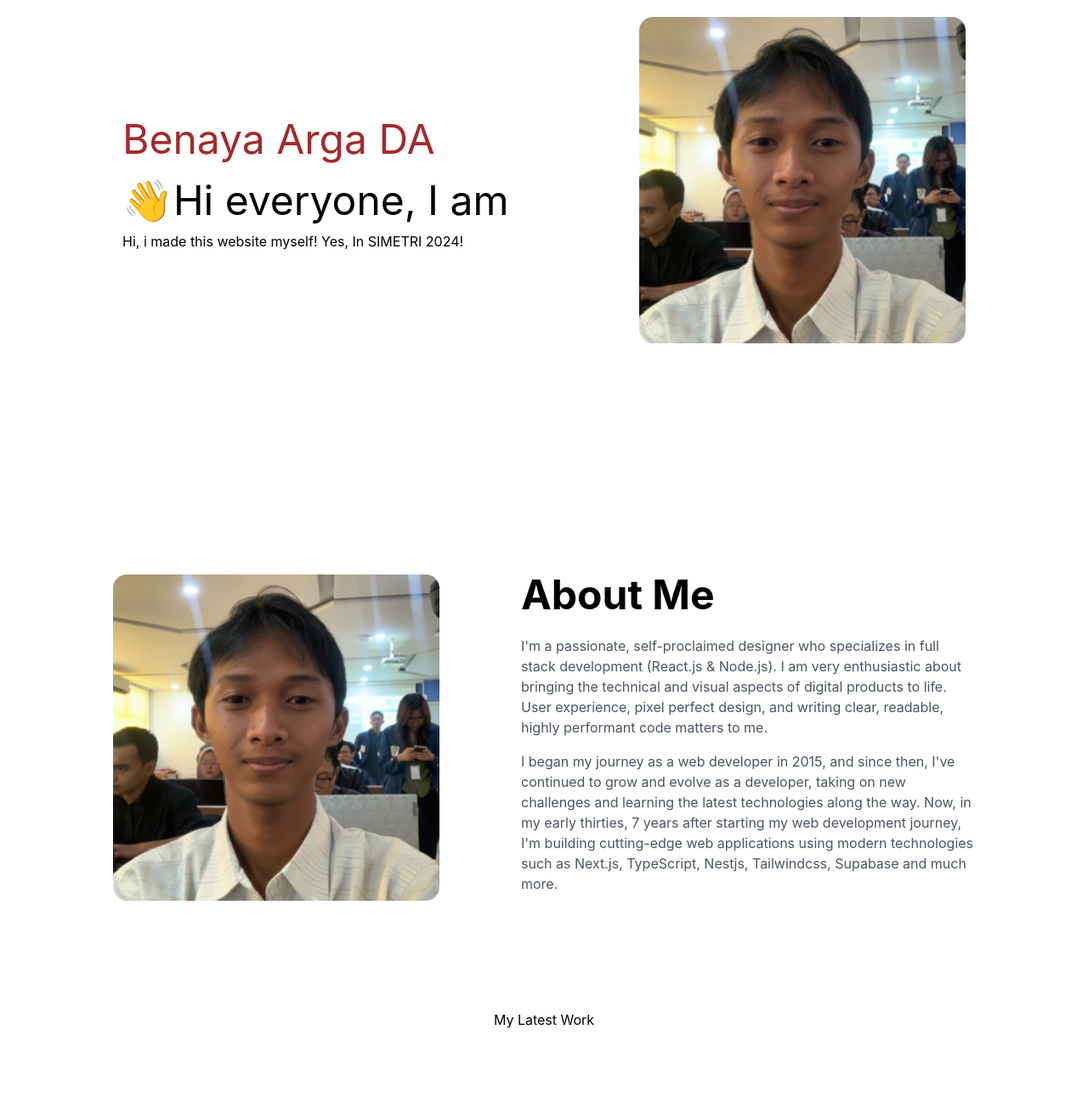
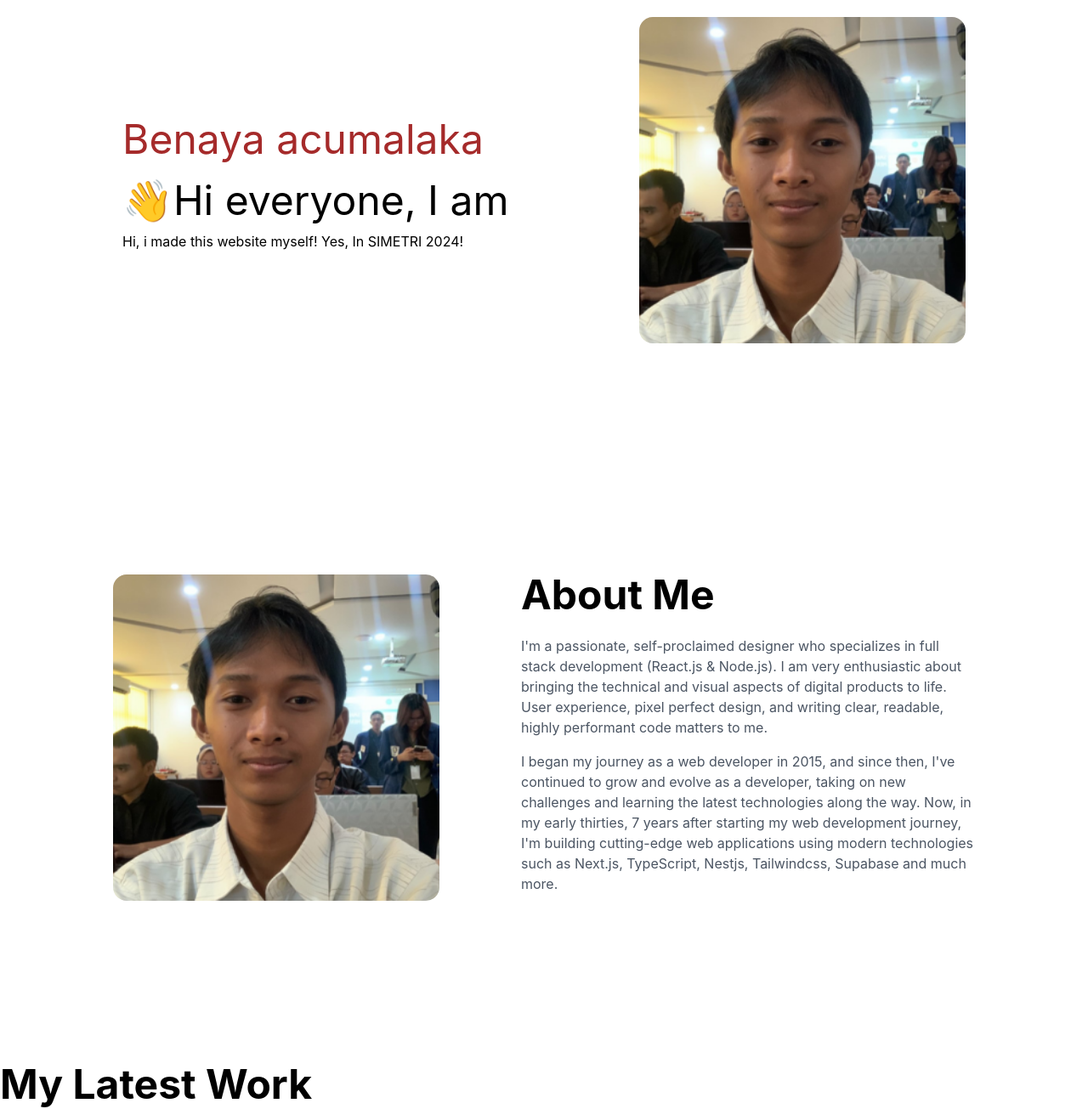
Before and after one commit to bnayaargada/SIMETRI, a plain HTML site: page index.html in a window 1280 px wide. Shown: the part 280-1585 px from the top of the page at 85% size. Before the commit the page ends 1556 px from the top, so only its background shows below. Drawn offline with nearby package versions, Linux system fonts and the light colour scheme.

Commit message:
changes name

```diff
--- a/index.html
+++ b/index.html
@@ -29,7 +29,7 @@
       </div>
       <div class="containerTextHero">
         <!-- text -->
-        <h2 class="title">Benaya Arga DA</h2>
+        <h2 class="title">Benaya acumalaka</h2>
         <h2>👋Hi everyone, I am</h2>
         <p>Hi, i made this website myself! Yes, In SIMETRI 2024!</p>
       </div>
@@ -60,8 +60,9 @@
       </div>
     </div>
 
-    <section class="flex flex-col py-16 px-[120px] justify-center items-center">
-      <h2>My Latest Work</h2>
+    <section
+      class="flex flex-col py-16 px-[120px] justify-center items-center"></section>
+      <h2 class="text-5xl font-bold mb-6" id="h2">My Latest Work</h2>
       <div></div>
     </section>
   </body>
```
